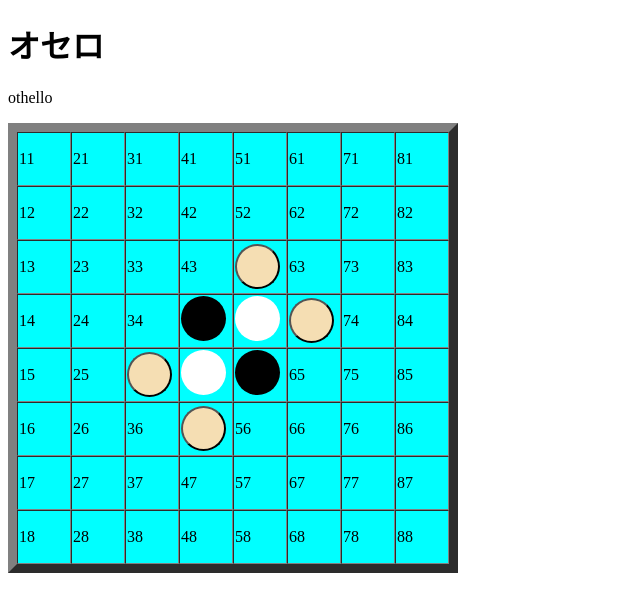
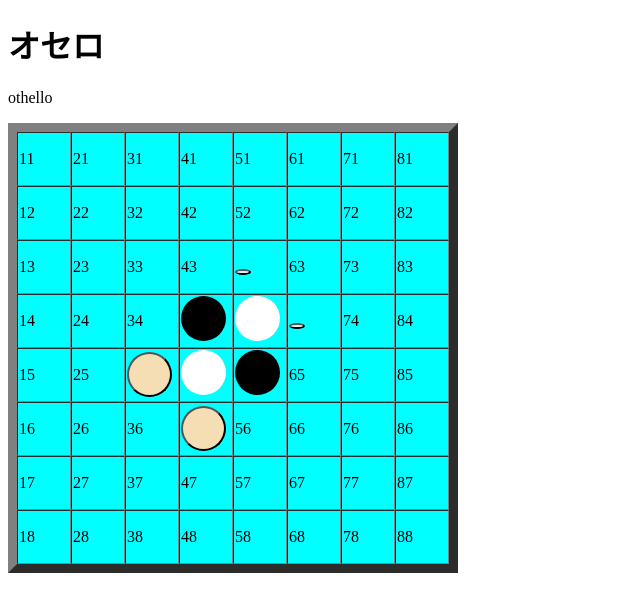
Before and after one commit to ImpureSilver11/othello, a Vue app: page /#/ in a window 1280 px wide. Shown: the top 612 px of the page, without its empty margins (0-640 px from the left). Built offline with nearby package versions, Linux system fonts and the light colour scheme; the HTML template or start-up script is replaced by a standard one.

Commit message:
よぐわがんにゃい

```diff
--- a/src/pages/Home.vue
+++ b/src/pages/Home.vue
@@ -4,17 +4,18 @@
     <table border="9" cellspacing="0">
       <tr v-for="i in y" v-bind:key="i">
         <td v-for="j in x" v-bind:key="j" class="cell">
-          <span v-if="table[i][j] == '黒'" class='black' >
+          <span v-if="table[i][j].color == '黒'" :class='table[i][j].class' >
             <!-- {{ j }}{{ i }} -->
           </span >
-          <span v-if="table[i][j] == '白'" class="white">
+          <span v-else-if="table[i][j].color == '白'" :class='table[i][j].class'>
             <!-- {{ j }}{{ i }} -->
           </span>
-          <button v-if="whetherCanPut(j, i, '黒') == true && table[i][j] == ''" v-on:click="putStone(i,j)" class="Canput">
+          <button v-else-if="whetherCanPut(j, i, '黒') == true && table[i][j].color == ''" v-on:click="putStone(i,j)" :class="table[i][j].class">
+            <!-- v-on:click="putStone(i,j)" -->
             <!-- クリックイベント追加 -->
-            {{ table[i][j] }}
+            {{ table[i][j].color }}
           </button>
-          <span v-if="whetherCanPut(j, i, '黒') == false && table[i][j] == ''" class="space" >
+          <span v-else-if="whetherCanPut(j, i, '黒') == false && table[i][j].color == ''" :class='table[i][j].class' >
             {{ j }}{{ i }}
           </span>
         </td>
@@ -46,11 +47,20 @@ export default {
       for(var i=0;i < array_table.length; i++ ){
         for(var j=0; j < array_table[i].length; j++){
           if ( ( i==4 && j ==4 ) || ( i==5 &&j==5 ) ){
-            array_table[i][j] =  '黒'
+            array_table[i][j] = {
+              color: '黒',
+              class: 'black'
+            }
           }else if( (i==4 && j == 5) || (i == 5 && j==4 )){
-            array_table[i][j] =  '白'
+            array_table[i][j] =  {
+              color: '白',
+              class: 'white'
+              }
           }else{
-            array_table[i][j] =  ""
+            array_table[i][j] =  {
+              color: '',
+              class: 'space'
+              }
           }
         }
       }
@@ -58,7 +68,11 @@ export default {
     putStone(i, j){
       // array_table[i][j] = "黒"
       // this.table = array_table
-      this.table[i][j] = "黒"
+      this.message += 1
+      this.table[i][j] ={
+       color: "黒",
+       class: 'black'
+      }
     },
     whetherCanPut: function (i, j, tarn) {
       // 自分の位置と周辺(八方向)を判別して相手コマ(白なら黒、黒なら白)がある場合
@@ -71,6 +85,10 @@ export default {
           this.stoneReplaceDown(i, j, tarn) ||
           this.stoneReplaceLeftDown(i, j, tarn) ||
           this.stoneReplaceRightDown(i, j, tarn) ){
+            this.table[i][j] = {
+              color: '',
+              class: "canput"
+            }
         return true
       }
       return false
@@ -78,12 +96,12 @@ export default {
     stoneReplaceLeftTop(x, y, myStone){
       const enemy = myStone == "黒" ? "白" : "黒"
       // x=1 y=1
-      if( x == 1 || y == 1 || array_table[x-1][y-1] != enemy){
+      if( x == 1 || y == 1 || array_table[x-1][y-1].color != enemy){
         return false
       }
       var i = x
       for(var j = y ; i > 0; i--){
-        if(array_table[i][j] == myStone ){
+        if(array_table[i][j].color == myStone ){
           return true
         }else if(i == 1 ){
           return false
@@ -95,11 +113,11 @@ export default {
     stoneReplaceTop(x, y ,myStone){
       const enemy = myStone == "黒" ? "白" : "黒"
       // x=1 y=1~8
-      if( y == 1 || array_table[x][y-1] != enemy){
+      if( y == 1 || array_table[x][y-1].color != enemy){
         return false
       }
       for(var i = y ; i > 0; i--){
-        if(array_table[x][i] == myStone ){
+        if(array_table[x][i].color == myStone ){
           return true
         }
       }
@@ -108,12 +126,12 @@ export default {
     stoneReplaceRightTop(x, y, myStone){
       const enemy = myStone == "黒" ? "白": "黒"
       // x =1 y = 8
-      if(x == 8 || y == 1 || array_table[x+1][y-1] != enemy){
+      if(x == 8 || y == 1 || array_table[x+1][y-1].color != enemy){
         return false
       }
       var i = x;
       for(var j = y ; j >0 ; j--){
-        if(array_table[i][j] == myStone){
+        if(array_table[i][j].color == myStone){
           return true
         }else if(i == 8){
           return false
@@ -125,11 +143,11 @@ export default {
     stoneReplaceLeft(x, y, myStone){
       const enemy = myStone == "黒" ? "白" : "黒"
       // y=1
-      if(x == 1 || array_table[x-1][y] != enemy ){
+      if(x == 1 || array_table[x-1][y].color != enemy ){
         return false
       }
       for(var i = x; i>0; i--){
-        if(array_table[i][y] == myStone){
+        if(array_table[i][y].color == myStone){
           return true
         }
       }
@@ -138,11 +156,11 @@ export default {
     stoneReplaceRight(x, y, myStone){
       const enemy = myStone == "黒" ? "白" : "黒"
       // y=8
-      if(x == 8 || array_table[x+1][y] != enemy){
+      if(x == 8 || array_table[x+1][y].color != enemy){
         return false
       }
       for(var i = x; i < 9 ; i++ ){
-        if(array_table[i][y] == myStone){
+        if(array_table[i][y].color == myStone){
           return true
         }
       }
@@ -150,12 +168,12 @@ export default {
     },
     stoneReplaceLeftDown(x, y, myStone){
       const enemy = myStone == "黒" ? "白" : "黒"
-      if(x == 1 || y == 8 || array_table[x-1][y+1] != enemy ){
+      if(x == 1 || y == 8 || array_table[x-1][y+1].color != enemy ){
         return false
       }
       var i = x;
       for(var j = y ; j < 9 ; j++ ){
-        if(array_table[i][j] == myStone ){
+        if(array_table[i][j].color == myStone ){
           return true
         }else if(i ==1 ){
           return false
@@ -167,11 +185,11 @@ export default {
     stoneReplaceDown(x, y, myStone){
       const enemy = myStone == "黒" ? "白" : "黒"
       // x = 8
-      if(y == 8 || array_table[x][y+1] != enemy){
+      if(y == 8 || array_table[x][y+1].color != enemy){
         return false
       }
       for(var i = y; i < 9; i++){
-        if(array_table[x][i] == myStone){
+        if(array_table[x][i].color == myStone){
           return true
         }
       }
@@ -180,12 +198,12 @@ export default {
     stoneReplaceRightDown(x, y, myStone){
       const enemy = myStone == "黒" ? "白" : "黒"
       // x=8 y=8
-      if(x == 8 || y == 8 || array_table[x+1][y+1] != enemy ){
+      if(x == 8 || y == 8 || array_table[x+1][y+1].color != enemy ){
         return false
       }
       var i = x;
       for(var j = y ; j < 9 ; j++ ){
-        if(array_table[i][j] == myStone){
+        if(array_table[i][j].color == myStone){
           return true
         }else if(i == 8){
           return false
@@ -221,7 +239,7 @@ export default {
 .space{
   border-radius: 50%;
 }
-.Canput{
+.canput{
   // TODO: それっぽい色にしたい
   background-color:wheat;
   display: inline-block;
```
Also changed, not shown: 1 other file (tests, documents, lock files or other folders).
